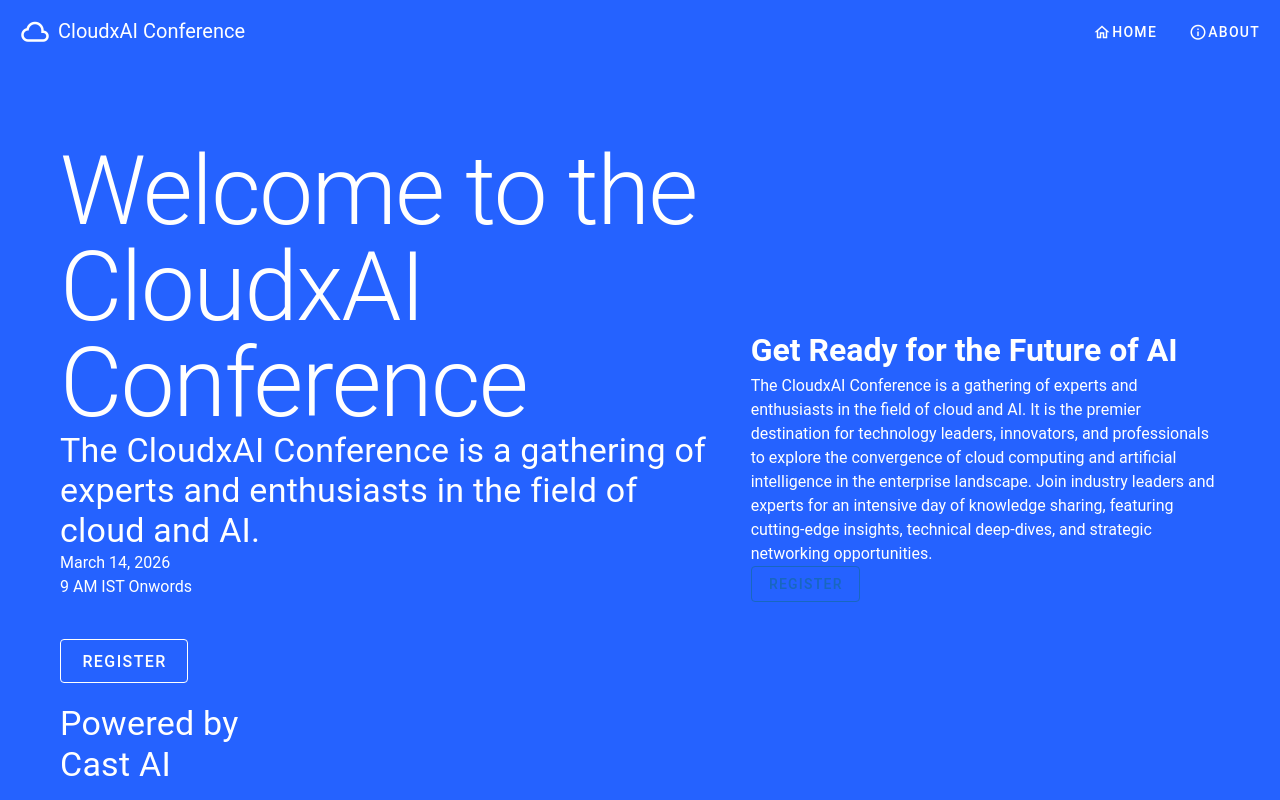
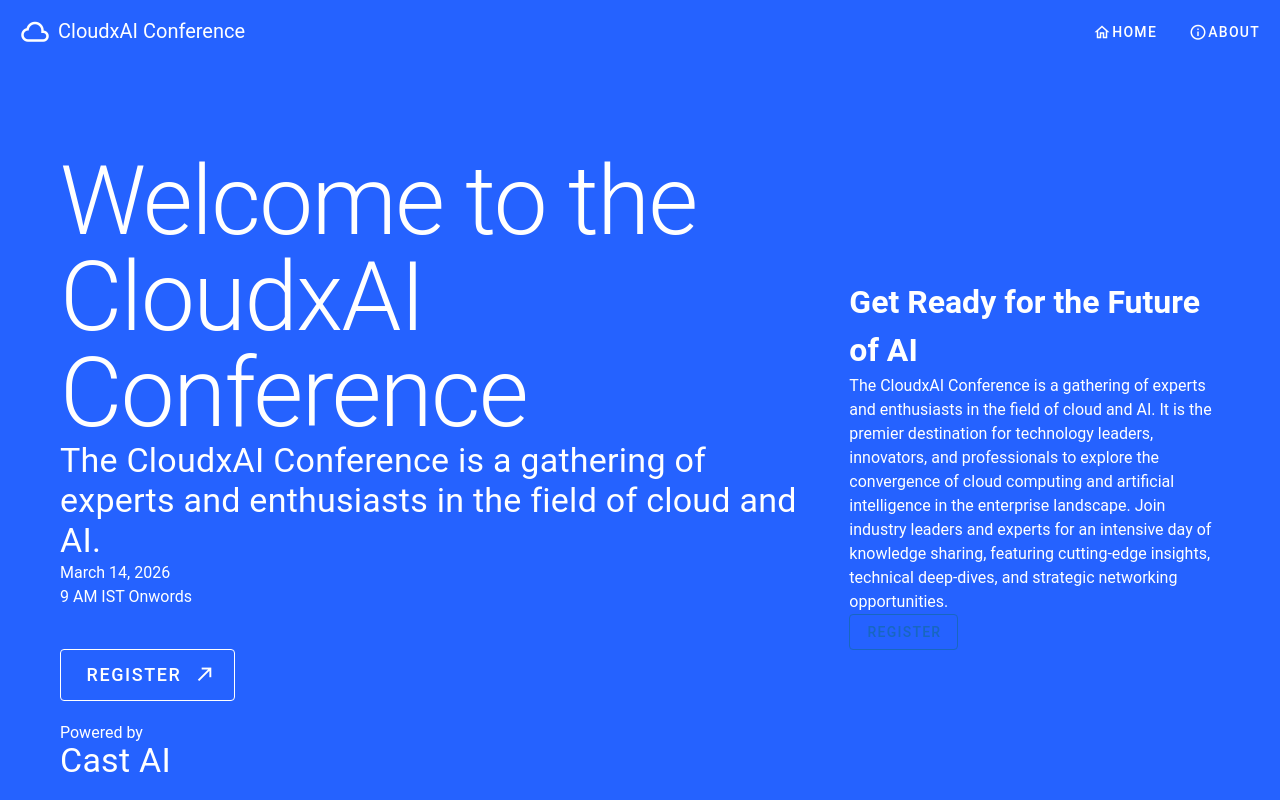
Before and after one commit to kunalworldwide/cloudxai-fest-spark, a Nuxt app: page / in a window 1280 px wide. Shown: the top 800 px of the page. Built offline with nearby package versions, Linux system fonts and the light colour scheme.

Commit message:
Enhance index page with animated title and description transitions; adjust layout for improved visual hierarchy and button styling.

```diff
--- a/app/pages/index.vue
+++ b/app/pages/index.vue
@@ -5,17 +5,34 @@
       class="align-center text-white pa-15 justify-center"
       style="background-color: #2562ff; height: 100vh"
     >
-      <v-col cols="7">
-        <h1 class="text-h1">Welcome to the <br> CloudxAI Conference</h1>
-        <p class="text-h4">The CloudxAI Conference is a gathering of experts and enthusiasts in
-          the field of cloud and AI. </p>
+      <v-col cols="8">
+        <v-slide-y-reverse-transition>
+          <h1 v-show="showTitle" class="text-h1">
+            Welcome to the <br />
+            CloudxAI Conference
+          </h1>
+        </v-slide-y-reverse-transition>
+        <v-slide-y-transition>
+          <p v-show="showTitle" class="text-h4">
+            The CloudxAI Conference is a gathering of experts and enthusiasts in
+            the field of cloud and AI.
+          </p>
+        </v-slide-y-transition>
         <p>March 14, 2026</p>
         <p>9 AM IST Onwords</p>
-        <v-btn color="" class="mt-10" size="large" variant="outlined">Register</v-btn>
+        <v-btn
+          color=""
+          class="mt-10"
+          size="x-large"
+          variant="outlined"
+          append-icon="mdi-arrow-top-right"
+          >Register</v-btn
+        >
 
-        <h1 class="text-h4 mt-5" style="line-height: 1.2;">Powered by <br>Cast AI</h1>
+        <p class="mt-5">Powered by</p>
+        <h1 class="text-h4" style="line-height: 0.9">Cast AI</h1>
       </v-col>
-      <v-col cols="5">
+      <v-col cols="4">
         <h1>Get Ready for the Future of AI</h1>
         <p>
           The CloudxAI Conference is a gathering of experts and enthusiasts in
@@ -203,6 +220,11 @@
 });
 
 const faqData = ref(faq);
+const showTitle = ref(false);
+
+onMounted(() => {
+  showTitle.value = true;
+});
 
 const eventStats = ref([
   {
```
